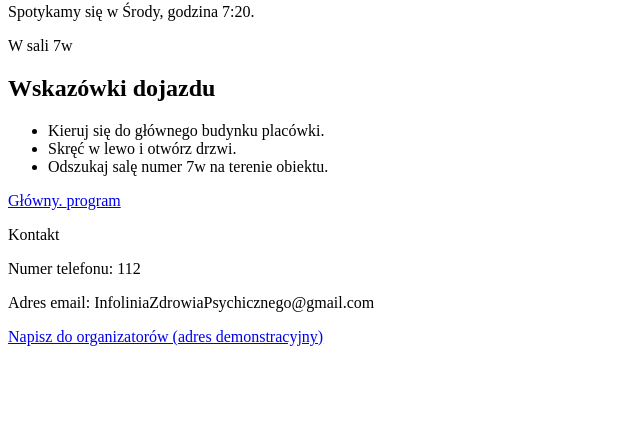
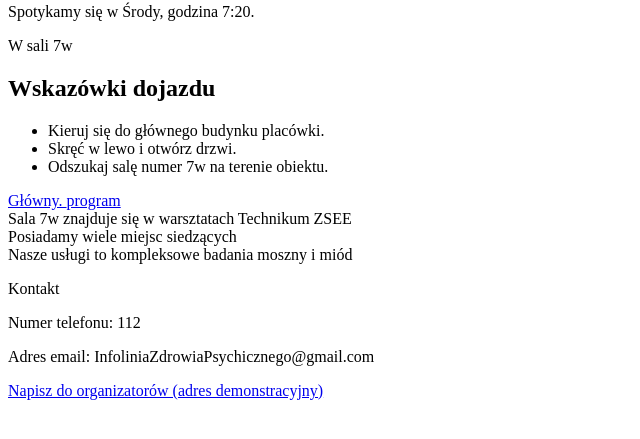
Before and after one commit to Phanesage/html-css-collab-patrik-olafik-depson, a plain HTML site: page info.html in a window 1280 px wide. Shown: the part 77-516 px from the top of the page, without its empty margins (0-640 px from the left). Drawn offline with Linux system fonts and the light colour scheme.

Commit message:
zmiany w info.html (jakiekolwiek)

```diff
--- a/info.html
+++ b/info.html
@@ -19,7 +19,9 @@
 
     <a href="index.html"> Główny. </a>
     <a href="program.html"> program </a>
-
+    <article>Sala 7w znajduje się w warsztatach Technikum ZSEE</article>
+	<article>Posiadamy wiele miejsc siedzących</article>
+	<article>Nasze usługi to kompleksowe badania moszny i miód</article>
     <p>Kontakt</p>
     <p>Numer telefonu: 112</p>
     <p>Adres email: InfoliniaZdrowiaPsychicznego@gmail.com</p>
```
